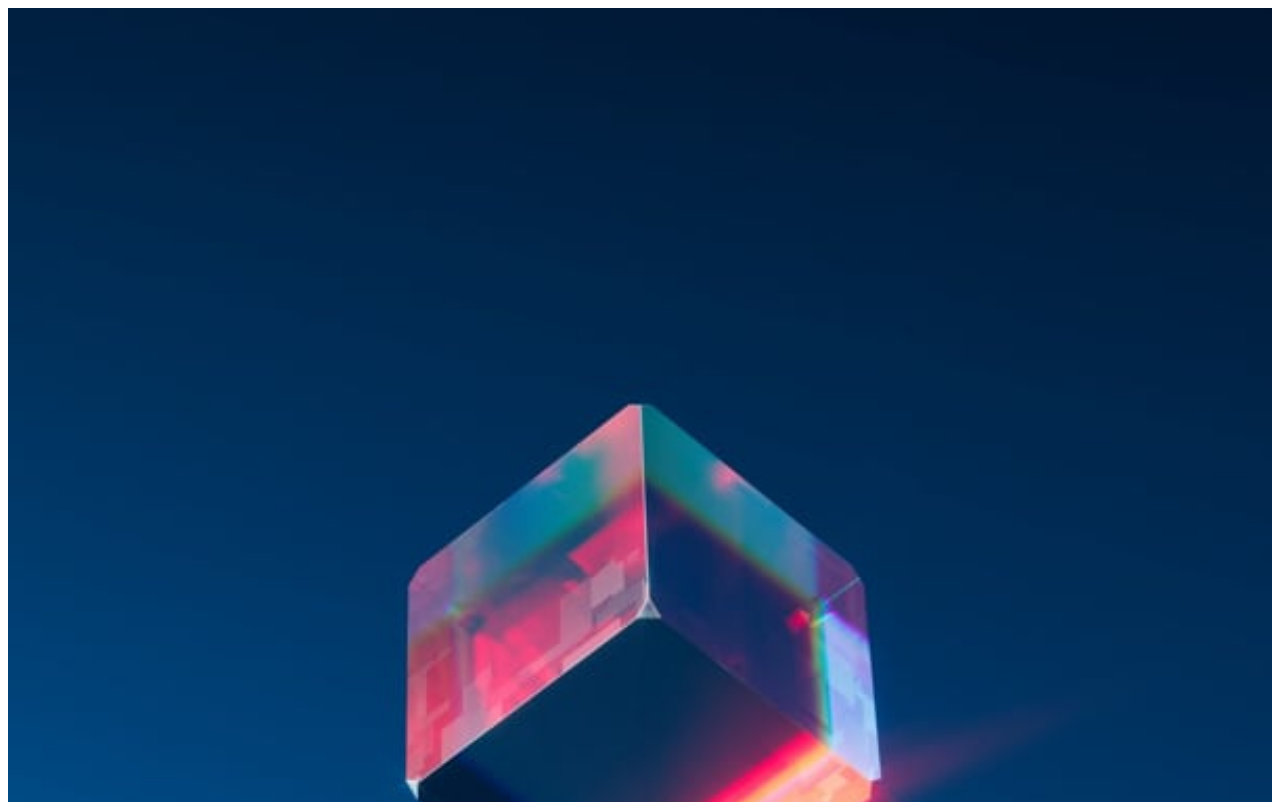
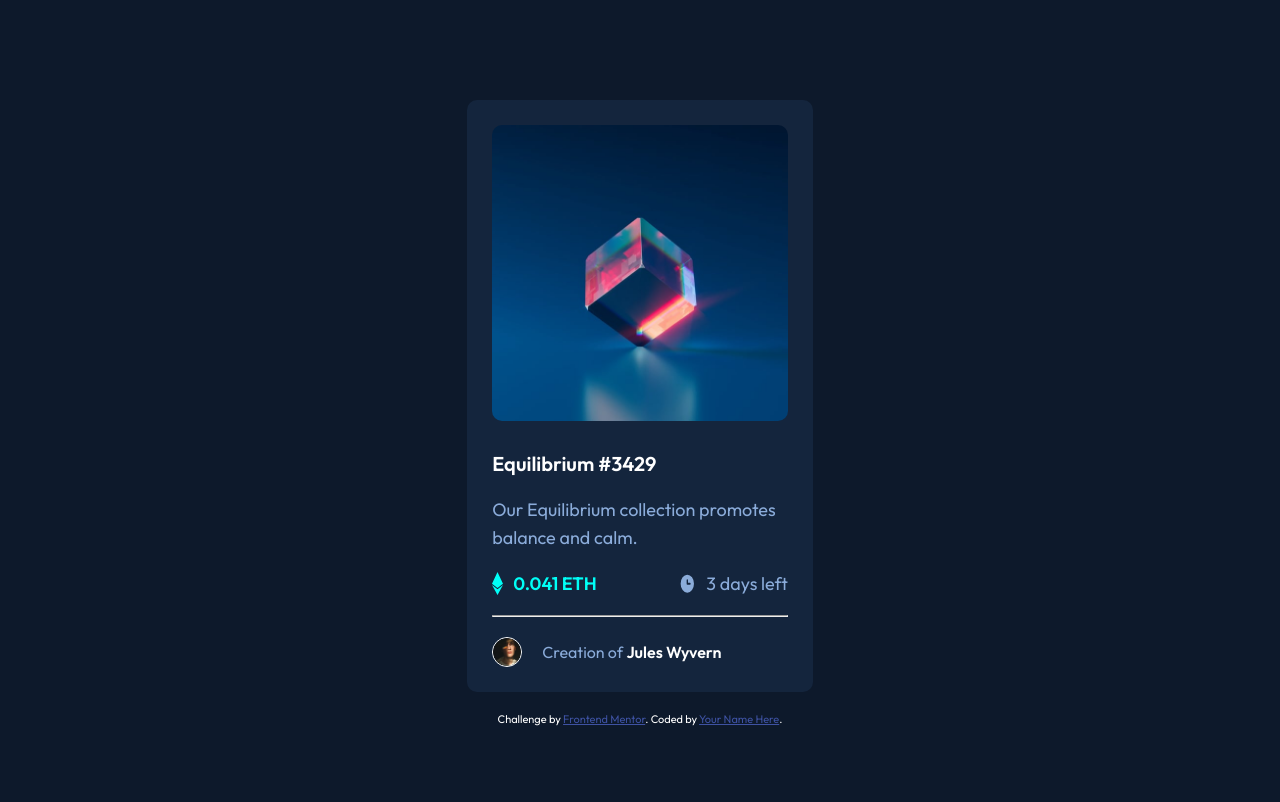
Before and after one commit to Macomi27/Nft-preview-card, a plain HTML site: page nft-preview-card-component-main/index.html in a window 1280 px wide. Shown: the top 802 px of the page. Drawn offline with Linux system fonts and the light colour scheme; files that its build step writes are made by us from their sources.

Commit message:
Desktop display complete

```diff
--- a/nft-preview-card-component-main/index.html
+++ b/nft-preview-card-component-main/index.html
@@ -11,7 +11,7 @@
       sizes="32x32"
       href="./images/favicon-32x32.png"
     />
-    <link rel="stylesheet" href="styles.css" />
+    <link rel="stylesheet" href="./styles.css" />
 
     <title>Frontend Mentor | NFT preview card component</title>
   </head>
@@ -25,15 +25,23 @@
         />
       </div>
       <h2>Equilibrium #3429</h2>
-      <p>Our Equilibrium collection promotes balance and calm.</p>
+      <p class="para1">Our Equilibrium collection promotes balance and calm.</p>
       <div class="rating-timing">
         <div class="rating">
-          <img src="./images/icon-ethereum.svg" alt="icon-ethereum" />
-          <h5>0.041 ETH</h5>
+          <img
+            src="./images/icon-ethereum.svg"
+            alt="icon-ethereum"
+            class="img1"
+          />
+          <h4>0.041 ETH</h4>
         </div>
         <div class="timing">
-          <img src="./images/icon-clock.svg" alt="icon-clock" />
-          <p>3 days left</p>
+          <img
+            src="./images/icon-clock.svg"
+            alt="icon-clock"
+            style="height: auto; width: auto"
+          />
+          <p class="para2">3 days left</p>
         </div>
       </div>
       <hr />
@@ -41,9 +49,10 @@
         <img
           src="./images/image-avatar.png"
           alt="avatar image"
-          style="width: 50px; height: 50px"
+          class="img2"
+          style="width: 30px; height: 30px"
         />
-        <p>Creation of <b>Jules Wyvern</b></p>
+        <p class="para3">Creation of <b class="name">Jules Wyvern</b></p>
       </div>
     </div>
 
--- /dev/null
+++ b/nft-preview-card-component-main/styles.css
@@ -0,0 +1,101 @@
+@import url('https://fonts.googleapis.com/css2?family=Outfit:wght@300;400;600&display=swap');
+
+*{
+    margin: 0;
+    padding: 0;
+    box-sizing: border-box;
+}
+
+.parent{
+    display: flex;
+    flex-direction: column;
+    align-items: center;
+}
+
+body {
+    font-family: 'Outfit', sans-serif;
+    background-color: hsl(217, 54%, 11%);
+    font-size: 18px;
+    margin: 50px 0;
+}
+
+.container{
+    width: 27%;
+    background-color: hsl(216, 50%, 16%);
+    height: auto;
+    border-radius: 10px;
+    margin: 50px 0 20px 0;
+}
+
+.card{
+    padding: 25px;
+}
+img{
+    border-radius: 10px;
+}
+
+h2{
+    color: hsl(0, 0%, 100%);
+    padding-left: 25px;
+    font-weight: 600;
+    font-size: 20px;
+}
+
+.para1{
+    color: hsl(215, 51%, 70%);
+    padding: 20px 25px 0 25px;
+    font-weight: 400;
+    line-height: 28px;
+}
+
+.rating-timing{
+    display: flex;
+    padding: 20px 25px;
+    justify-content: space-between;
+}
+
+.rating{
+    display: flex;
+    column-gap: 10px;
+}
+h4{
+    color: hsl(178, 100%, 50%);
+}
+
+.timing{
+    display: flex;
+    column-gap: 10px;
+}
+.para2{
+    color: hsl(215, 51%, 70%);
+    font-weight: 400;
+}
+
+hr{
+    margin: 0 25px;
+    color: hsl(215, 51%, 70%);
+}
+
+.author{
+    display: flex;
+    padding: 20px 25px 25px 25px;
+    column-gap: 20px;
+    align-items: center;
+}
+.img2{
+    border: 1px solid white;
+    border-radius: 50%;
+}
+.para3{
+    color: hsl(215, 51%, 70%);
+    font-weight: 400;
+    font-size: 16px;
+}
+.name{
+    color: hsl(0, 0%, 100%);
+    font-weight: 600;
+}
+
+
+.attribution { color: white; font-size: 11px; text-align: center; }
+.attribution a { color: hsl(228, 45%, 44%); }
--- a/styles.css
+++ /dev/null
@@ -1,22 +0,0 @@
-
-
-
-
-
-
-
-
-
-
-
-
-
-
-
-
-
-
-
-
-.attribution { font-size: 11px; text-align: center; }
-.attribution a { color: hsl(228, 45%, 44%); }
```
